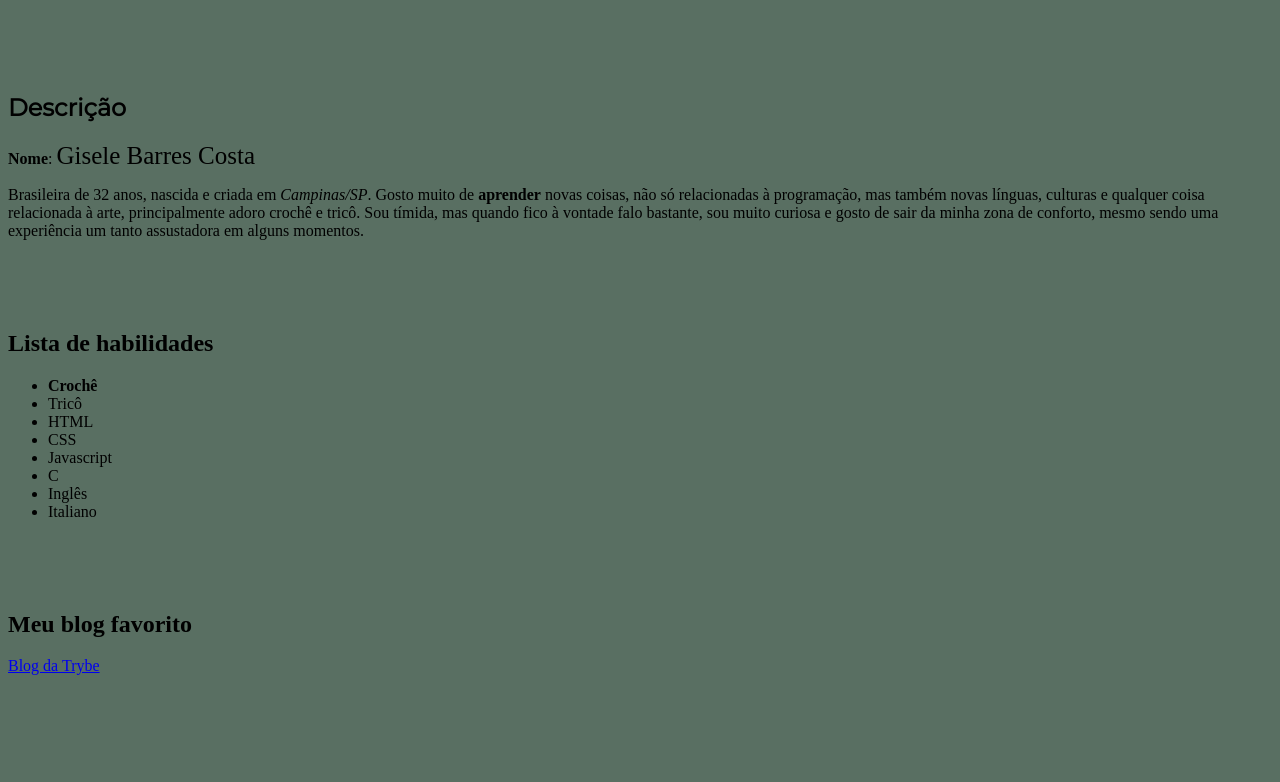
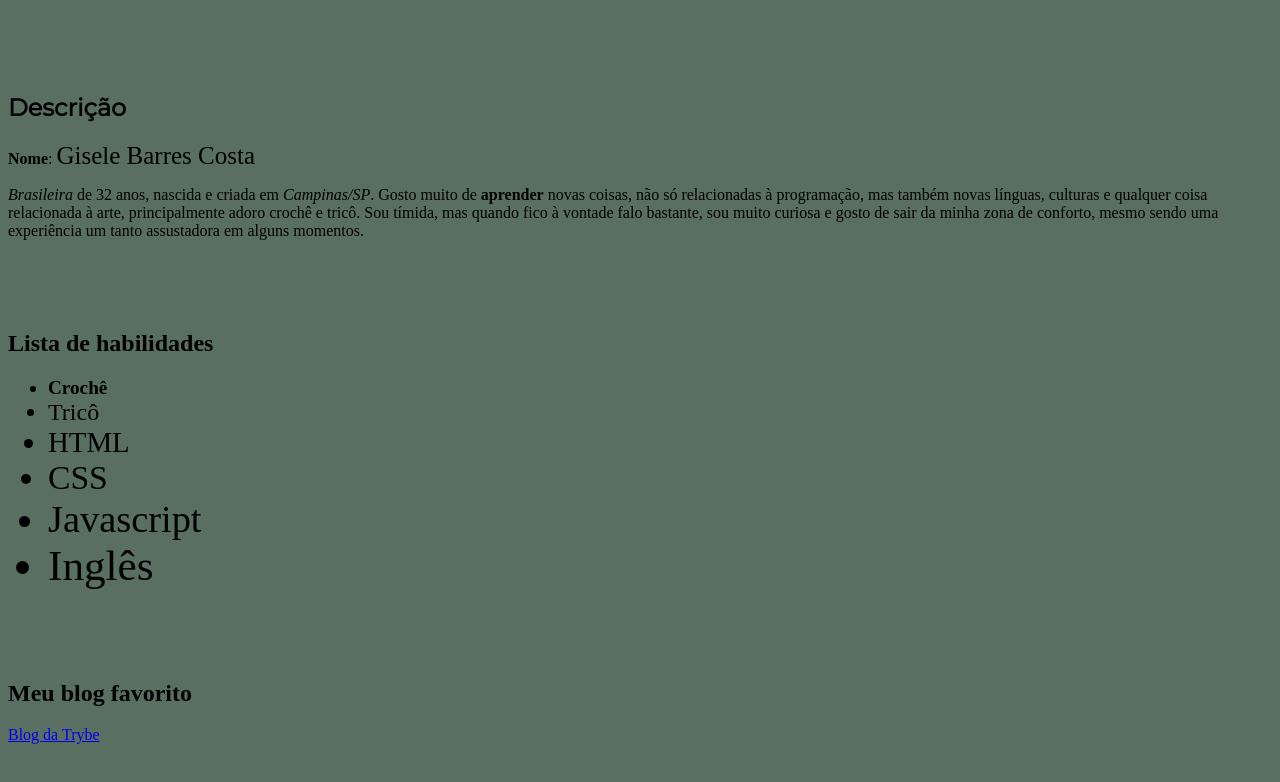
Before and after one commit to giisele/giisele.github.io, a plain HTML site: page index.html in a window 1280 px wide. Shown: the part 494-1276 px from the top of the page. Before the commit the page ends 1213 px from the top, so only its background shows below. Drawn offline with Linux system fonts and the light colour scheme; a web font is replaced by a local one.

Commit message:
Feitas mudançasdos exercícios

```diff
--- a/index.html
+++ b/index.html
@@ -11,6 +11,24 @@
         }
         #description {
             font-family: Montserrat;
+        }
+        .crochet {
+            font-size: 120%;
+        }
+        .tricot {
+            font-size: 150%;
+        }
+        .html {
+            font-size: 180%;
+        }
+        .css {
+            font-size: 210%;
+        }
+        .js {
+            font-size: 240%;
+        }
+        .english {
+            font-size: 270%;
         }
         body {
             background-color: #596F62;
@@ -36,18 +54,16 @@
 
     <p><strong>Nome</strong>: <span id="name">Gisele Barres Costa</span></p>
 
-    <p>Brasileira de 32 anos, nascida e criada em <em>Campinas/SP</em>. Gosto muito de <strong>aprender</strong> novas coisas, não só relacionadas à programação, mas também novas línguas, culturas e qualquer coisa relacionada à arte, principalmente adoro crochê e tricô. Sou tímida, mas quando fico à vontade falo bastante, sou muito curiosa e gosto de sair da minha zona de conforto, mesmo sendo uma experiência um tanto assustadora em alguns momentos.</p>
+    <p><em>Brasileira</em> de 32 anos, nascida e criada em <em>Campinas/SP</em>. Gosto muito de <strong>aprender</strong> novas coisas, não só relacionadas à programação, mas também novas línguas, culturas e qualquer coisa relacionada à arte, principalmente adoro crochê e tricô. Sou tímida, mas quando fico à vontade falo bastante, sou muito curiosa e gosto de sair da minha zona de conforto, mesmo sendo uma experiência um tanto assustadora em alguns momentos.</p>
     <br><br><br>
     <h2 id="habilities">Lista de habilidades</h2>
     <ul>
-        <li><strong>Crochê</strong></li>
-        <li>Tricô</li>
-        <li>HTML</li>
-        <li>CSS</li>
-        <li>Javascript</li>
-        <li>C</li>
-        <li>Inglês</li>
-        <li>Italiano</li>
+        <li class="crochet"><strong>Crochê</strong></li>
+        <li class="tricot">Tricô</li>
+        <li class="html">HTML</li>
+        <li class="css">CSS</li>
+        <li class="js">Javascript</li>
+        <li class="english">Inglês</li>
     </ul>
     <br><br><br>
     <h2 id="blog">Meu blog favorito</h2>
```
